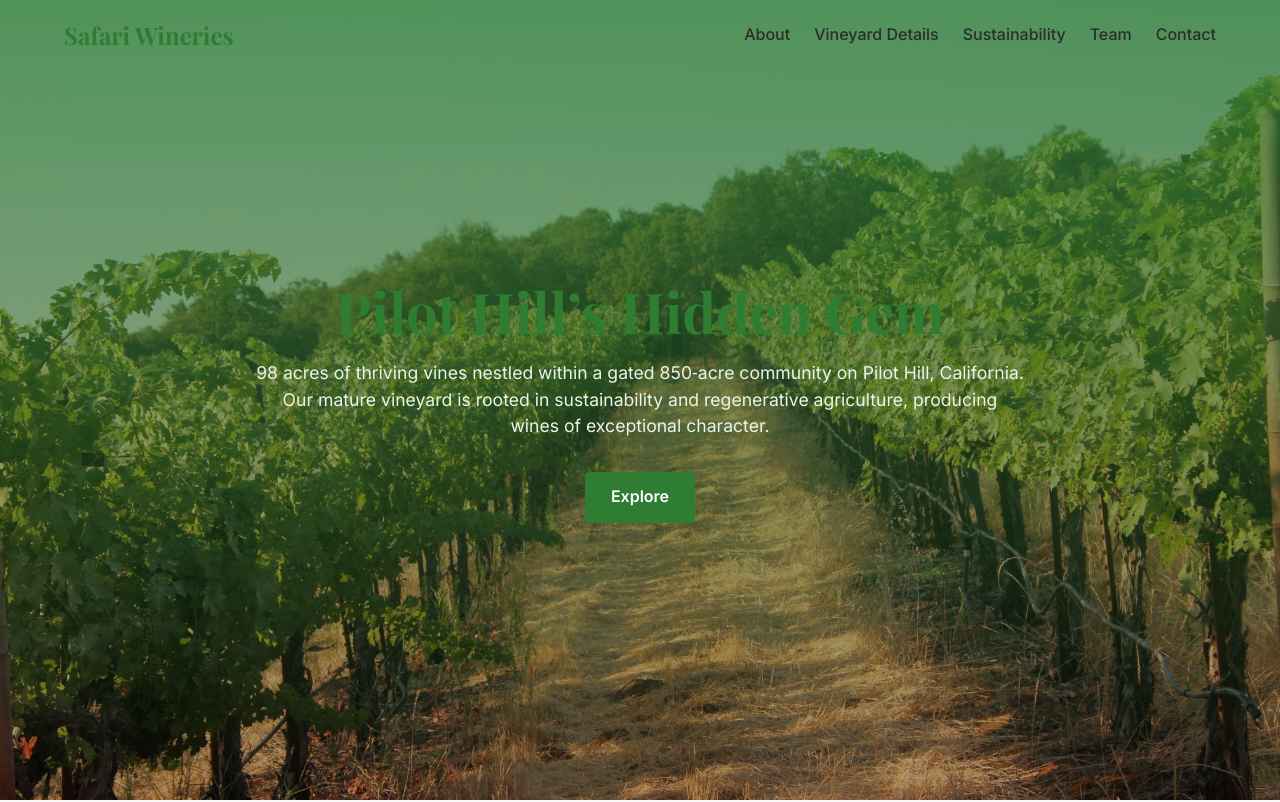
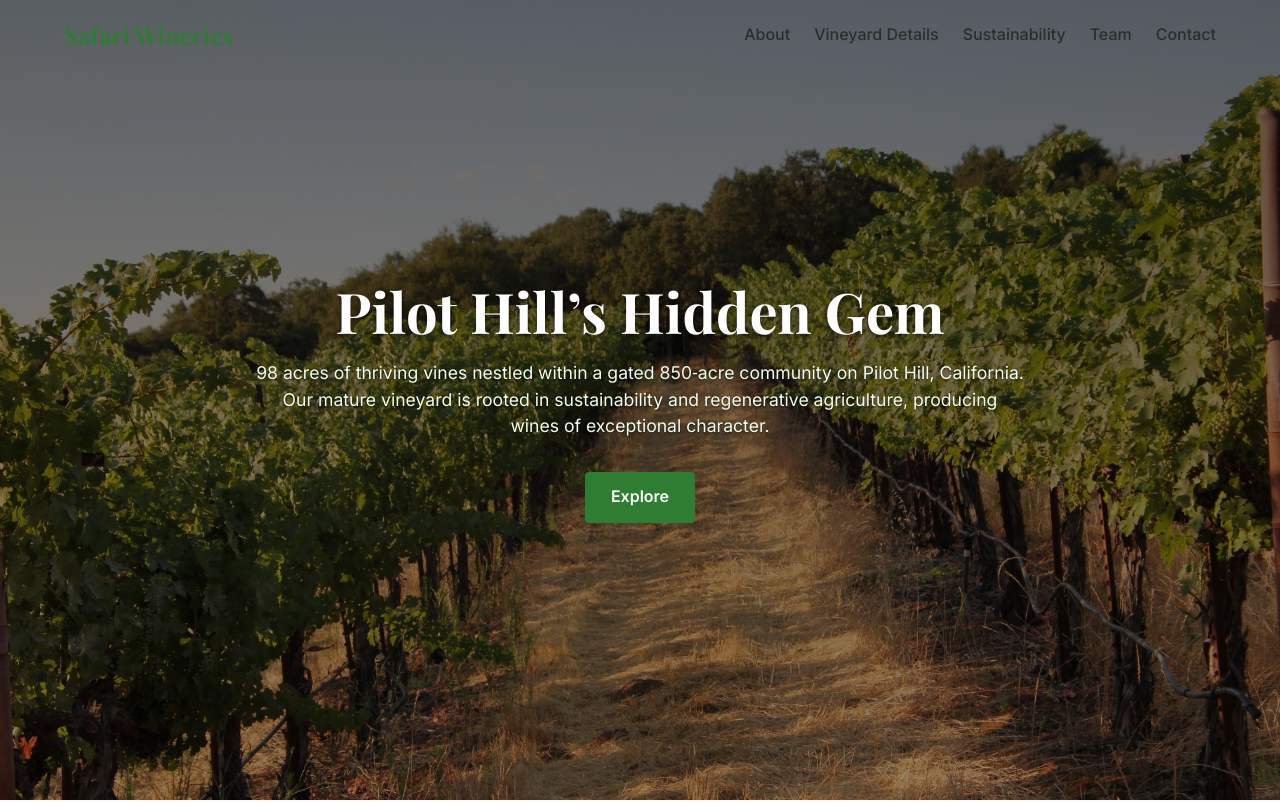
Before and after one commit to krishnay13/krishnay13.github.io, a plain HTML site: page index.html in a window 1280 px wide. Shown: the top 802 px of the page. Drawn offline with nearby package versions, Linux system fonts and the light colour scheme.

Commit message:
Update style.css

```diff
--- a/style.css
+++ b/style.css
@@ -13,9 +13,10 @@
   --text: #2d2d2d; /* dark grey text */
   --muted: #5f6f52; /* muted green for secondary text */
   /* A very pale green for subtle highlights (was #c5e1a5) */
-  --accent: #e5f3e8;
-  /* A soft surface colour for light sections and cards */
-  --surface: #f4faf4;
+  /* Pastel green accent for light highlights */
+  --accent: #d0e8c4;
+  /* Very light green surface for sections and cards */
+  --surface: #f0f9f1;
   --white: #ffffff;
   --shadow: rgba(0, 0, 0, 0.1);
   --transition-fast: 0.25s ease;
@@ -118,7 +119,8 @@ h1, h2, h3 {
   left: 0;
   width: 100%;
   height: 100%;
-  background: linear-gradient(rgba(46, 125, 50, 0.8), rgba(0, 0, 0, 0.3));
+  /* Darken overlay to improve legibility of white hero text */
+  background: linear-gradient(rgba(0, 0, 0, 0.6), rgba(0, 0, 0, 0.4));
   z-index: 0;
 }
 .hero-content {
@@ -130,12 +132,17 @@ h1, h2, h3 {
 .hero-title {
   font-size: clamp(2rem, 5vw, 3.5rem);
   margin-bottom: 1rem;
+  /* Explicitly set white colour and a subtle shadow for better contrast */
+  color: #ffffff;
+  text-shadow: 0 2px 4px rgba(0, 0, 0, 0.6);
 }
 .hero-subtitle {
   font-size: 1.1rem;
   margin-bottom: 2rem;
   line-height: 1.5;
-  color: #e8f5e9;
+  /* Align subtitle colour with hero title and add shadow for readability */
+  color: #f2fff0;
+  text-shadow: 0 1px 2px rgba(0, 0, 0, 0.6);
 }
 
 /* Buttons */
@@ -162,7 +169,8 @@ h1, h2, h3 {
 
 /* Sections */
 .section {
-  padding: 5rem 0;
+  /* Increase vertical spacing for a more breathable layout */
+  padding: 6rem 0;
   position: relative;
 }
 .section-header {
```
